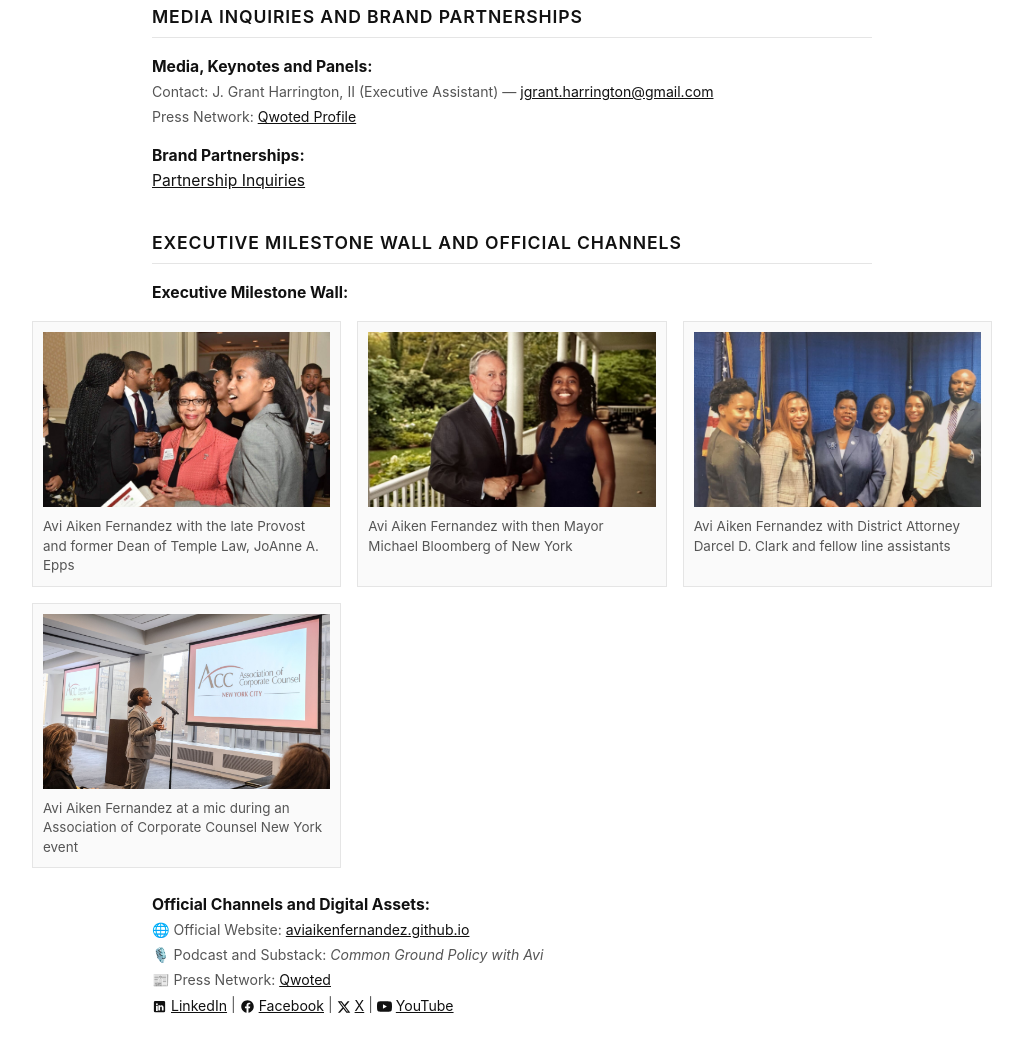
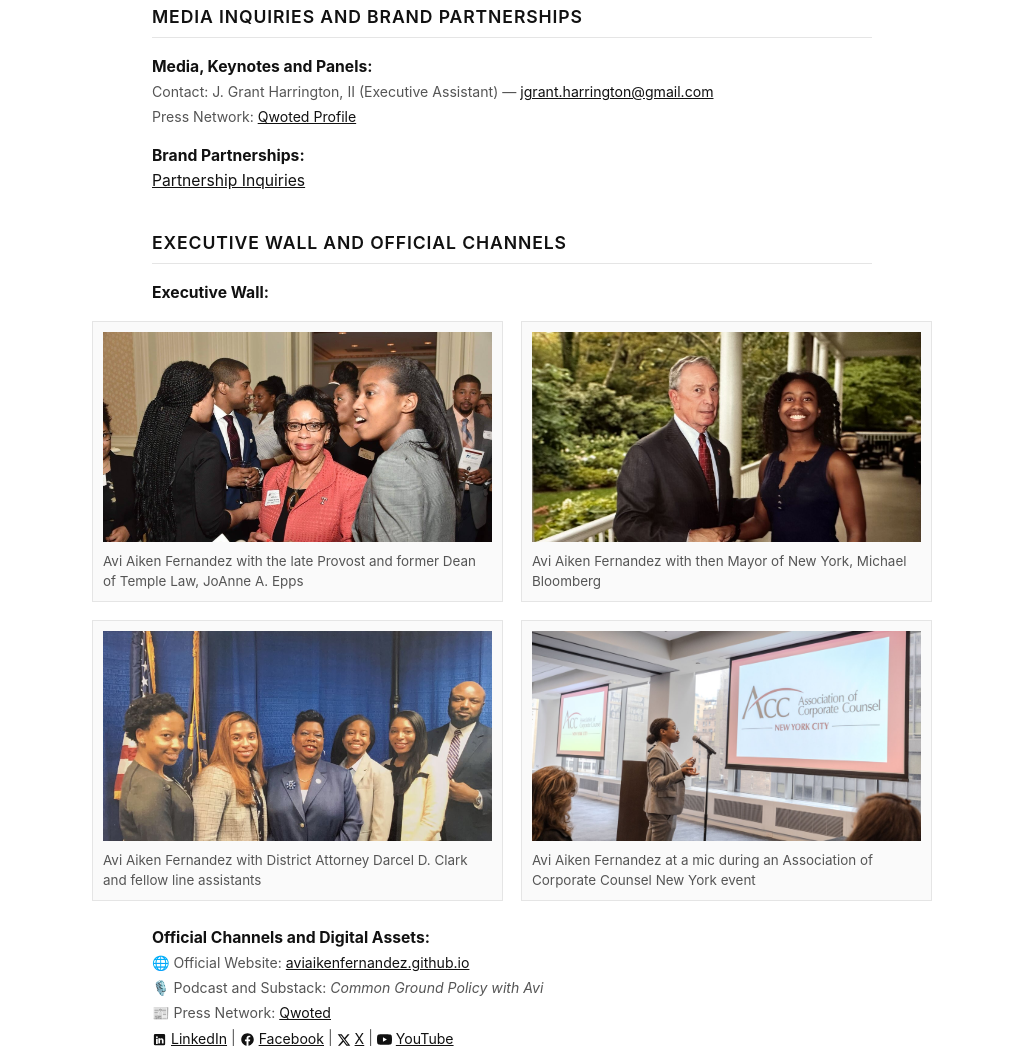
Before and after one commit to aviaikenfernandez/aviaikenfernandez.github.io, a plain HTML site: page press.html in a window 1280 px wide. Shown: the part 1370-2424 px from the top of the page, without its empty margins (128-1151 px from the left). Drawn offline with Linux system fonts and the light colour scheme.

Commit message:
Update press.html
change to 2x2 media

```diff
--- a/press.html
+++ b/press.html
@@ -89,21 +89,16 @@
     }
     .gallery-grid {
       display: grid;
-      grid-template-columns: repeat(3, 1fr);
-      gap: 16px;
-      width: min(960px, calc(100vw - 40px));
+      grid-template-columns: repeat(2, 1fr);
+      gap: 18px;
+      width: min(840px, calc(100vw - 40px));
       position: relative;
       left: 50%;
       transform: translateX(-50%);
       margin-top: 14px;
       margin-bottom: 24px;
     }
-    @media (max-width: 720px) {
-      .gallery-grid {
-        grid-template-columns: repeat(2, 1fr);
-      }
-    }
-    @media (max-width: 500px) {
+    @media (max-width: 560px) {
       .gallery-grid {
         grid-template-columns: 1fr;
         width: 100%;
@@ -118,7 +113,7 @@
     }
     .gallery-item img {
       width: 100%;
-      height: 175px;
+      height: 210px;
       object-fit: cover;
       display: block;
       margin-bottom: 10px;
@@ -258,10 +253,10 @@
       </ul>
     </section>
 
-    <!-- Executive Milestone Wall and Official Channels -->
+    <!-- Executive Wall and Official Channels -->
     <section>
-      <h2>Executive Milestone Wall and Official Channels</h2>
-      <p><strong>Executive Milestone Wall:</strong></p>
+      <h2>Executive Wall and Official Channels</h2>
+      <p><strong>Executive Wall:</strong></p>
       <div class="gallery-grid">
         <figure class="gallery-item" style="margin: 0;">
           <img src="Epps.jpg" alt="Provost Dean JoAnne A. Epps at Temple University Beasley School of Law" style="object-position: top center;">
@@ -269,7 +264,7 @@
         </figure>
         <figure class="gallery-item" style="margin: 0;">
           <img src="Bloomberg.jpg" alt="Former New York City Mayor Michael Bloomberg" style="object-position: top center;">
-          <figcaption class="gallery-caption">Avi Aiken Fernandez with then Mayor Michael Bloomberg of New York</figcaption>
+          <figcaption class="gallery-caption">Avi Aiken Fernandez with then Mayor of New York, Michael Bloomberg</figcaption>
         </figure>
         <figure class="gallery-item" style="margin: 0;">
           <img src="Darcel.jpg" alt="Bronx County District Attorney Darcel D. Clark" style="object-position: top center;">
@@ -280,7 +275,6 @@
           <figcaption class="gallery-caption">Avi Aiken Fernandez at a mic during an Association of Corporate Counsel New York event</figcaption>
         </figure>
       </div>
-
       <ul>
         <li>
           <strong>Official Channels and Digital Assets:</strong><br>
```
